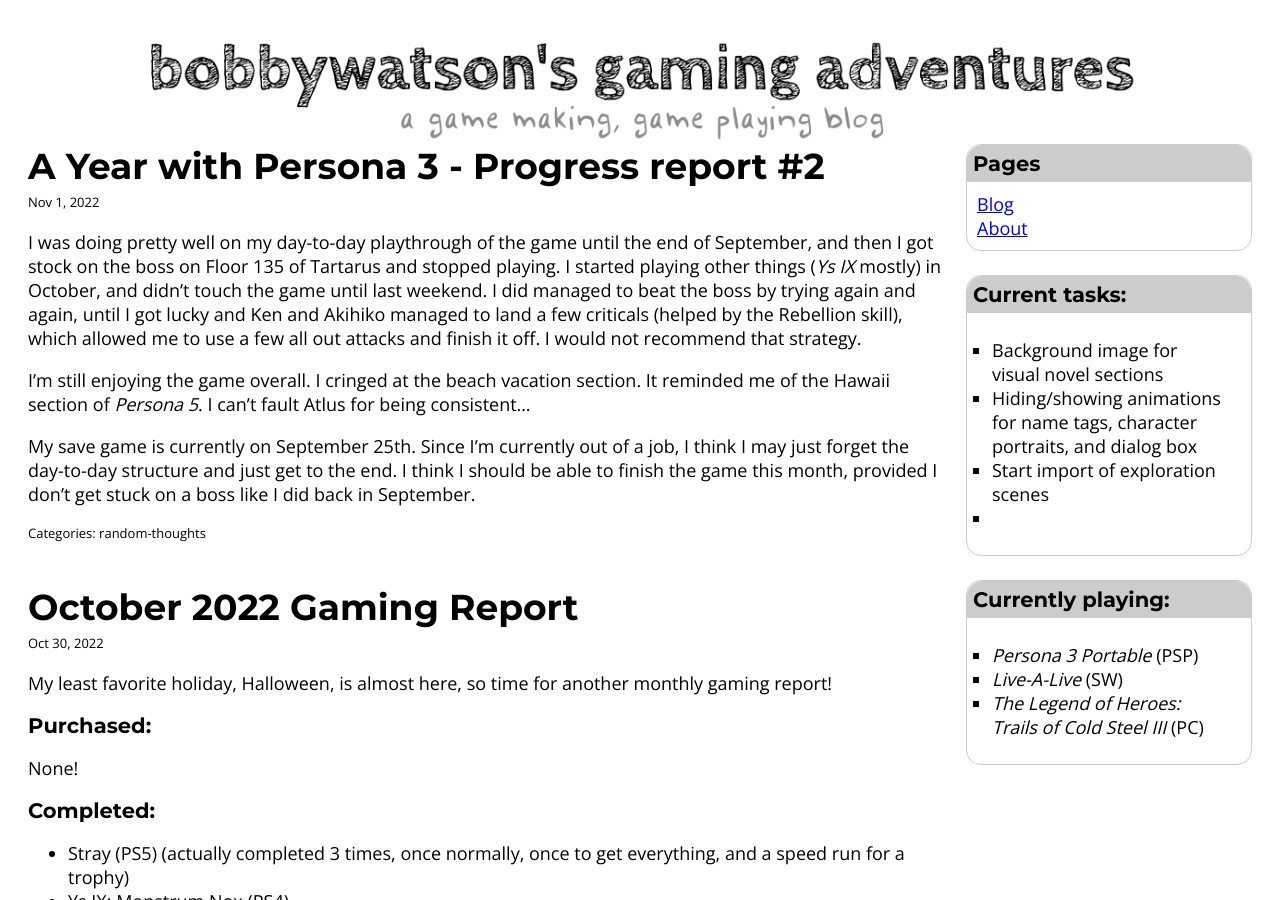
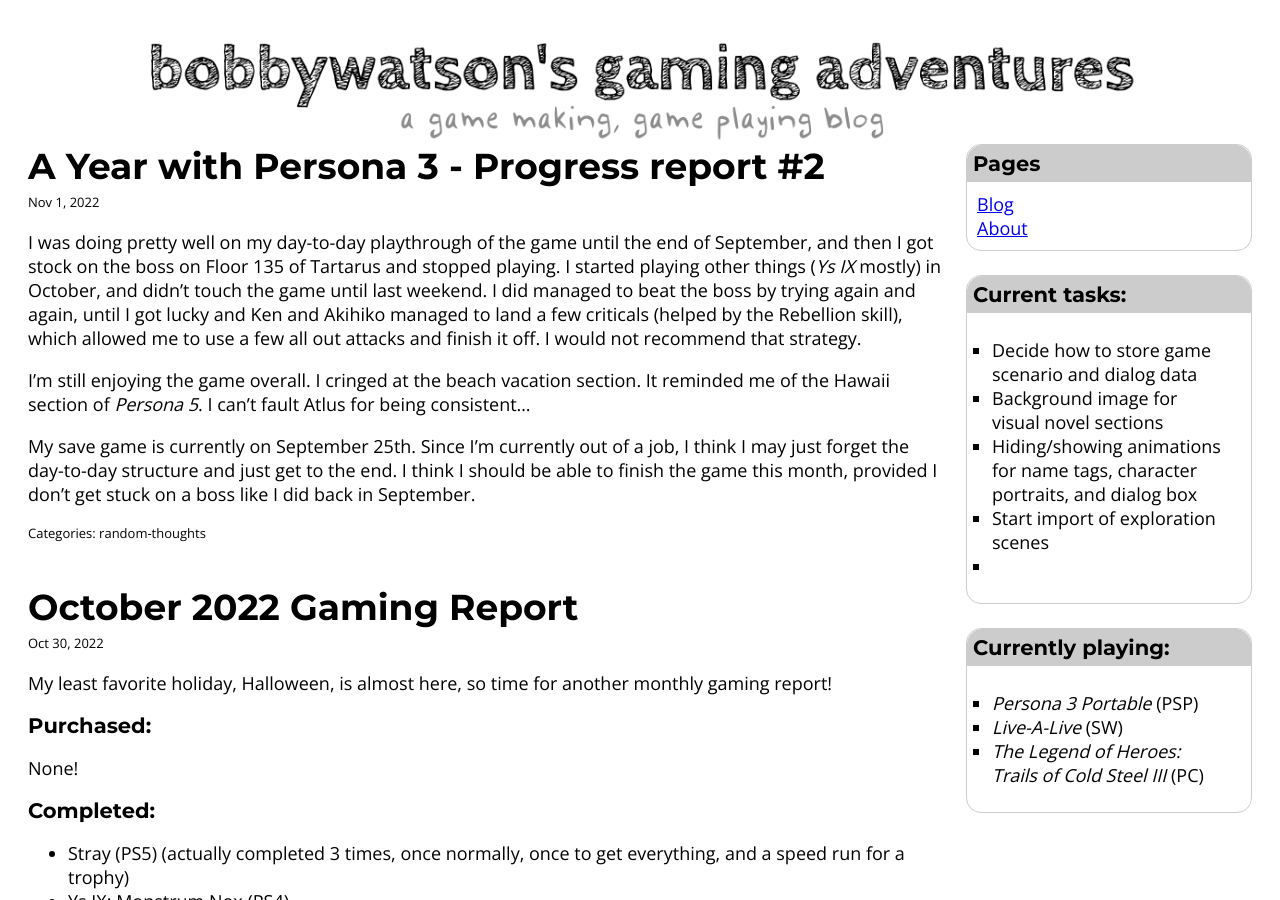
Before and after one commit to bobbywatson100/bobbywatson100.github.io, a Jekyll site: the page built from index.html, in a window 1280 px wide and 900 px high. Built offline with Jekyll 4.4.1, drawn with Linux system fonts in a browser that asks for light colours; the list of posts is cut into pages by our own code.

Commit message:
Updated tasks

```diff
--- a/_data/dev_tasks.yml
+++ b/_data/dev_tasks.yml
@@ -1,3 +1,4 @@
+- name: Decide how to store game scenario and dialog data
 - name: Background image for visual novel sections
 - name: Hiding/showing animations for name tags, character portraits, and dialog box
 - name: Start import of exploration scenes
```
